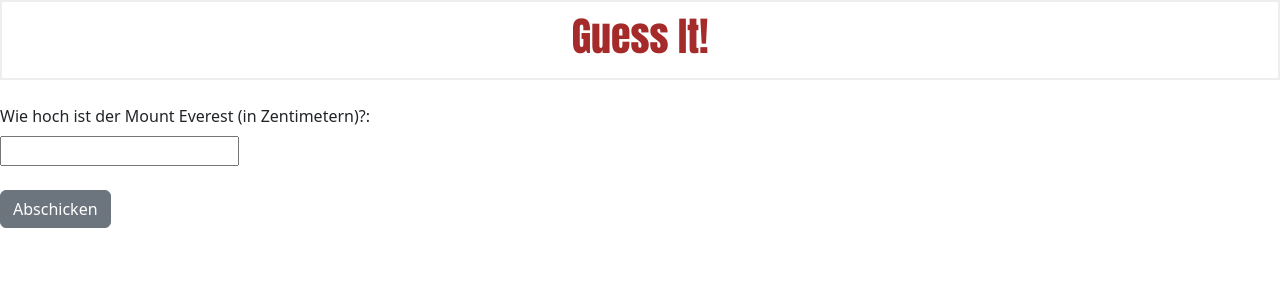
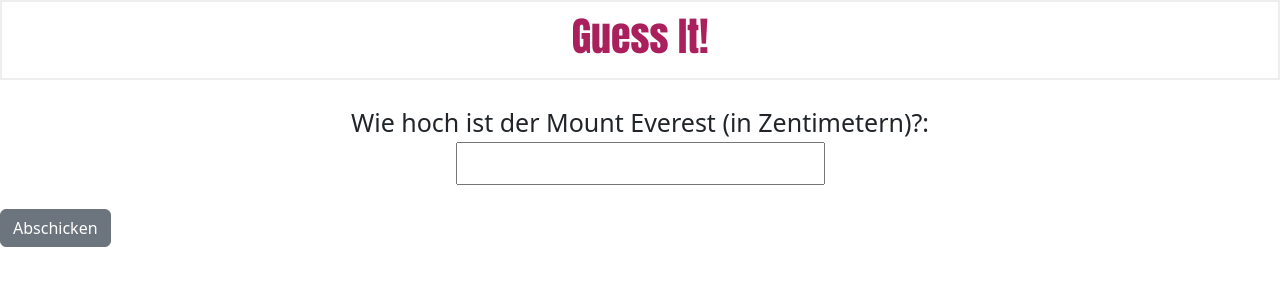
Before and after one commit to elisa123-dot/Titel, a Flask app: page / in a window 1280 px wide. Shown: the top 300 px of the page. Run offline with Flask 3, Linux system fonts and the light colour scheme.

Commit message:
Refactor code structure for improved readability and maintainability

```diff
--- a/static/css/style.css
+++ b/static/css/style.css
@@ -2,10 +2,17 @@
 
 #kopf {
     border: 2px #eee solid;
-    color: brown;
+    color: #aa205c;
     text-align: center;
     padding: 10px;
     font-family: Impact;
+}
+
+.box {
+    width:300px;
+    height: auto;
+    background-image: url('../images/Logo.jpeg');
+    background-size: contain;
 }
 
 #rand {
@@ -22,8 +29,17 @@
 }
 
 #Knopf{
+    text-align: center;
     display: flex;
     justify-content: center;
     align-items: stretch;
     flex-direction: row;
+    background-color: #aa205c;
 }
+
+#form-label{
+    text-align: center;
+    justify-content: center;
+    font-size: 25px;
+
+}
--- a/templates/index.html
+++ b/templates/index.html
@@ -21,8 +21,8 @@
      <br>
      <div >
       <form action="/" method="POST">
-    <div>
-        <label for="username" class="form-label">Wie hoch ist der Mount Everest (in Zentimetern)?:</label>
+    <div id="form-label">
+        <label for="username" id="form-label">Wie hoch ist der Mount Everest (in Zentimetern)?:</label>
         <br>
         <input type="text"  name="Eingabe" >
     </div>
```
Also changed, not shown: static/images/Logo.jpeg (added), 1 other file.
